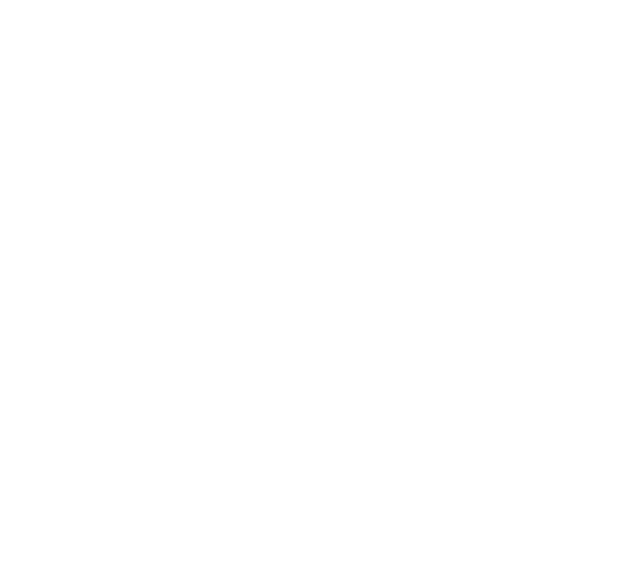
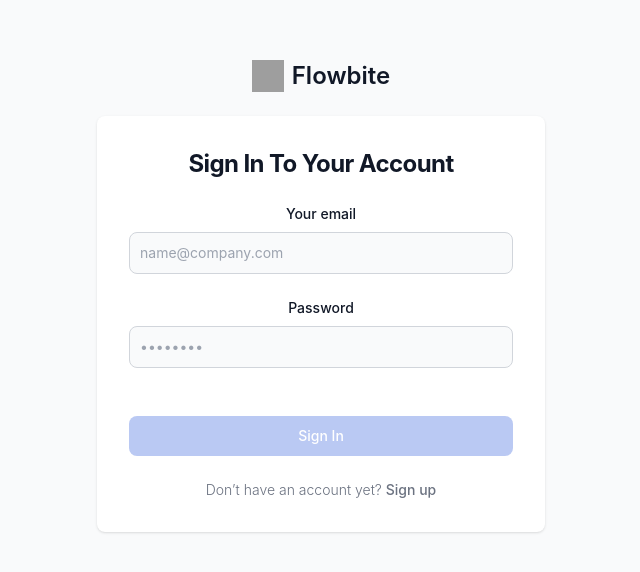
Before and after one commit to S-Tanuja/React-Demo, a React (Create React App) app: page / in a window 1280 px wide. Before the commit this address had no page. Shown: the part 104-676 px from the top of the page, without its empty margins (319-959 px from the left). Built offline with nearby package versions, Linux system fonts and the light colour scheme; grey boxes are pictures that could not be loaded.

Commit message:
routed initially to login page

```diff
--- a/src/App.js
+++ b/src/App.js
@@ -41,6 +41,7 @@
   return (
     <div className="App">
       <Routes>
+      <Route path="" element={<Login />}></Route>
         <Route path="/Login" element={<Login />}></Route>
         <Route path="/User" element={<User />} />
         <Route path="/Signup" element={<SignUp />} />
--- a/src/index.js
+++ b/src/index.js
@@ -16,7 +16,4 @@
   </BrowserRouter>
 );
 
-// If you want to start measuring performance in your app, pass a function
-// to log results (for example: reportWebVitals(console.log))
-// or send to an analytics endpoint. Learn more: https://bit.ly/CRA-vitals
 reportWebVitals();
```
